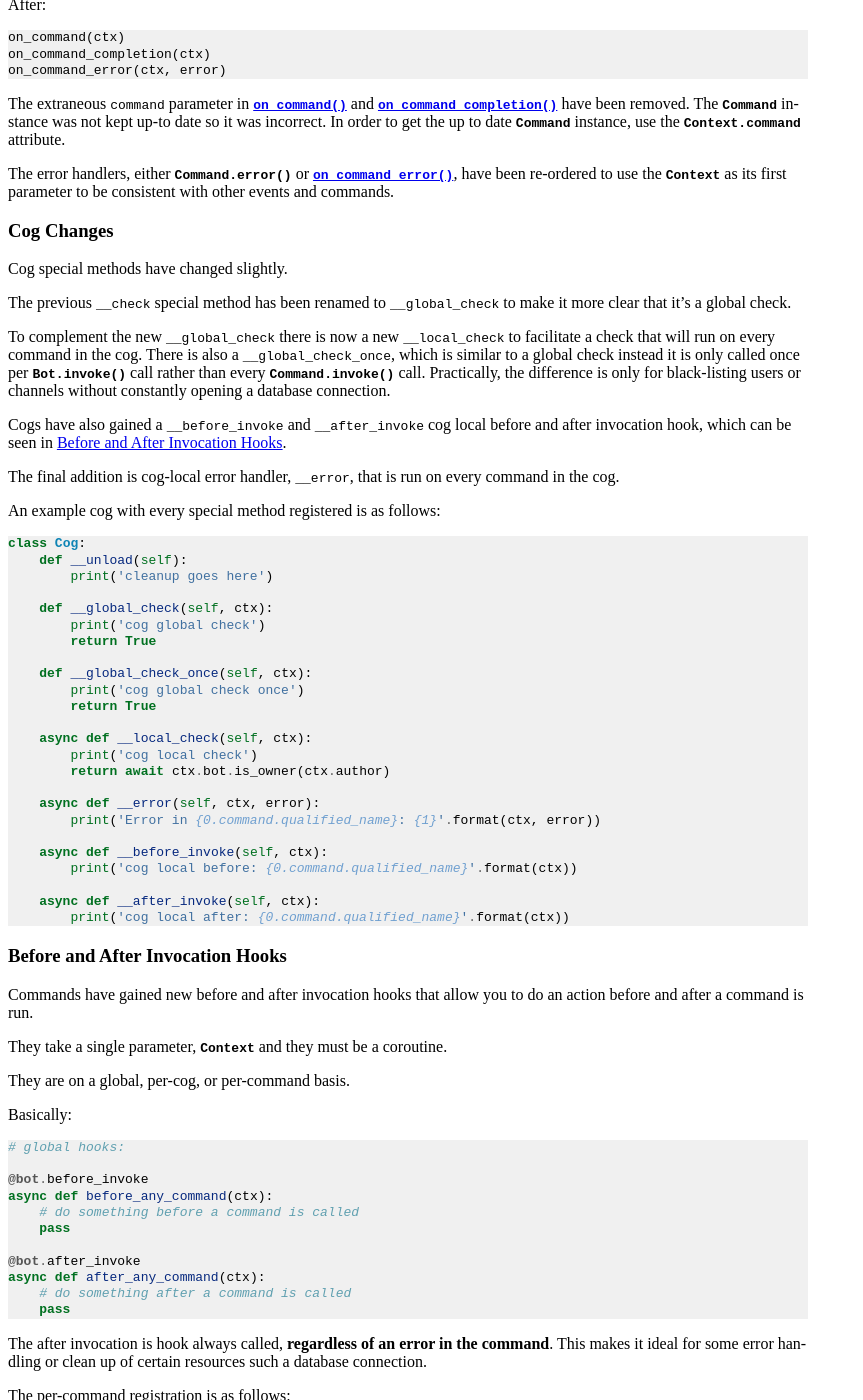
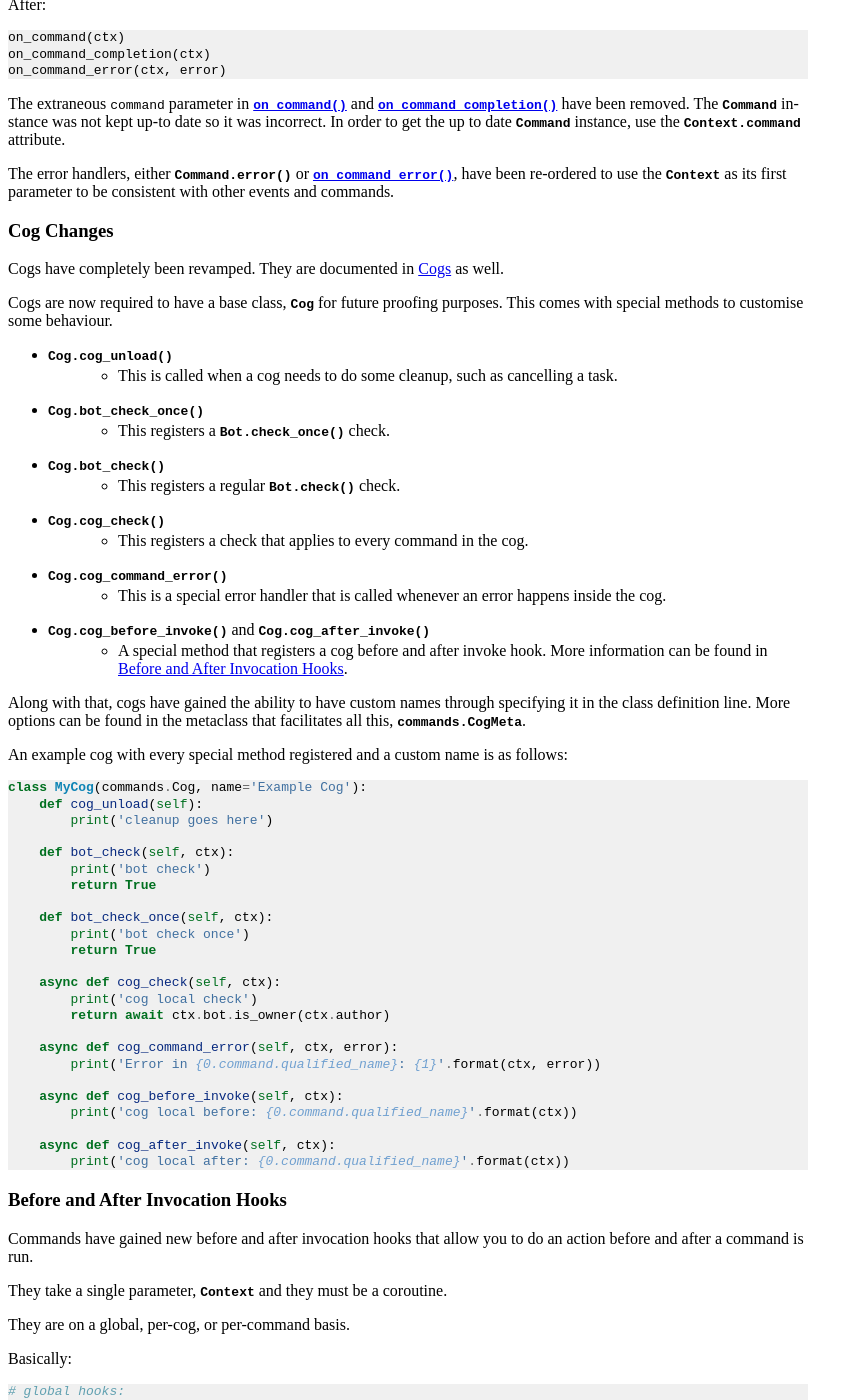
Before and after one commit to Rapptz/discord.py, a Sphinx documentation site: the page built from docs/migrating.rst, in a window 1280 px wide and 1400 px high, scrolled down 13644 px. Shown: the whole window, without its empty margins (0-863 px from the left). Built offline with Sphinx 7.4.7, drawn with Linux system fonts in a browser that asks for light colours; some of the changed text lies outside the part shown.

Commit message:
Rework entire cog system and partially document it and extensions.

```diff
--- a/docs/_static/style.css
+++ b/docs/_static/style.css
@@ -465,6 +465,11 @@ div#welcome-to-discord-py > h1 {
   border-left: 5px solid #dbdbdb;
 }
 
+div.code-block-caption {
+  font-size: medium;
+  font-weight: bold;
+}
+
 @media screen and (max-width: 870px) {
 
   div.document {
--- a/docs/ext/commands/index.rst
+++ b/docs/ext/commands/index.rst
@@ -11,4 +11,6 @@ extension library that handles this for you.
     :maxdepth: 2
 
     commands
+    cogs
+    extensions
     api
--- a/docs/migrating.rst
+++ b/docs/migrating.rst
@@ -939,46 +939,52 @@ and commands.
 Cog Changes
 ~~~~~~~~~~~~~
 
-Cog special methods have changed slightly.
+Cogs have completely been revamped. They are documented in :ref:`ext_commands_cogs` as well.
 
-The previous ``__check`` special method has been renamed to ``__global_check`` to make it more clear that it's a global
-check.
+Cogs are now required to have a base class, :class:`~.commands.Cog` for future proofing purposes. This comes with special methods to customise some behaviour.
 
-To complement the new ``__global_check`` there is now a new ``__local_check`` to facilitate a check that will run on
-every command in the cog. There is also a ``__global_check_once``, which is similar to a global check instead it is only
-called once per :meth:`.Bot.invoke` call rather than every :meth:`.Command.invoke` call. Practically, the difference is
-only for black-listing users or channels without constantly opening a database connection.
+* :meth:`.Cog.cog_unload`
+    - This is called when a cog needs to do some cleanup, such as cancelling a task.
+* :meth:`.Cog.bot_check_once`
+    - This registers a :meth:`.Bot.check_once` check.
+* :meth:`.Cog.bot_check`
+    - This registers a regular :meth:`.Bot.check` check.
+* :meth:`.Cog.cog_check`
+    - This registers a check that applies to every command in the cog.
+* :meth:`.Cog.cog_command_error`
+    - This is a special error handler that is called whenever an error happens inside the cog.
+* :meth:`.Cog.cog_before_invoke` and :meth:`.Cog.cog_after_invoke`
+    - A special method that registers a cog before and after invoke hook. More information can be found in :ref:`migrating_1_0_before_after_hook`.
 
-Cogs have also gained a ``__before_invoke`` and ``__after_invoke`` cog local before and after invocation hook, which
-can be seen in :ref:`migrating_1_0_before_after_hook`.
+Along with that, cogs have gained the ability to have custom names through specifying it in the class definition line. More options can be found in the metaclass that facilitates all this, :class:`.commands.CogMeta`.
 
-The final addition is cog-local error handler, ``__error``, that is run on every command in the cog.
+An example cog with every special method registered and a custom name is as follows:
 
-An example cog with every special method registered is as follows: ::
+.. code-block:: python3
 
-    class Cog:
-        def __unload(self):
+    class MyCog(commands.Cog, name='Example Cog'):
+        def cog_unload(self):
             print('cleanup goes here')
 
-        def __global_check(self, ctx):
-            print('cog global check')
+        def bot_check(self, ctx):
+            print('bot check')
             return True
 
-        def __global_check_once(self, ctx):
-            print('cog global check once')
+        def bot_check_once(self, ctx):
+            print('bot check once')
             return True
 
-        async def __local_check(self, ctx):
+        async def cog_check(self, ctx):
             print('cog local check')
             return await ctx.bot.is_owner(ctx.author)
 
-        async def __error(self, ctx, error):
+        async def cog_command_error(self, ctx, error):
             print('Error in {0.command.qualified_name}: {1}'.format(ctx, error))
 
-        async def __before_invoke(self, ctx):
+        async def cog_before_invoke(self, ctx):
             print('cog local before: {0.command.qualified_name}'.format(ctx))
 
-        async def __after_invoke(self, ctx):
+        async def cog_after_invoke(self, ctx):
             print('cog local after: {0.command.qualified_name}'.format(ctx))
 
 
@@ -1028,13 +1034,15 @@ The per-command registration is as follows: ::
         # do something after the foo command is called
         pass
 
-The special cog method for these is ``__before_invoke`` and ``__after_invoke``, e.g.: ::
+The special cog method for these is :meth:`.Cog.cog_before_invoke` and :meth:`.Cog.cog_after_invoke`, e.g.:
 
-    class Cog:
-        async def __before_invoke(self, ctx):
+.. code-block:: python3
+
+    class MyCog(commands.Cog):
+        async def cog_before_invoke(self, ctx):
             ctx.secret_cog_data = 'foo'
 
-        async def __after_invoke(self, ctx):
+        async def cog_after_invoke(self, ctx):
             print('{0.command} is done...'.format(ctx))
 
         @commands.command()
```
Also changed, not shown: docs/ext/commands/api.rst (+11 -0 lines), docs/ext/commands/cogs.rst (added, +158 -0 lines), docs/ext/commands/extensions.rst (added, +65 -0 lines), 8 other files.
